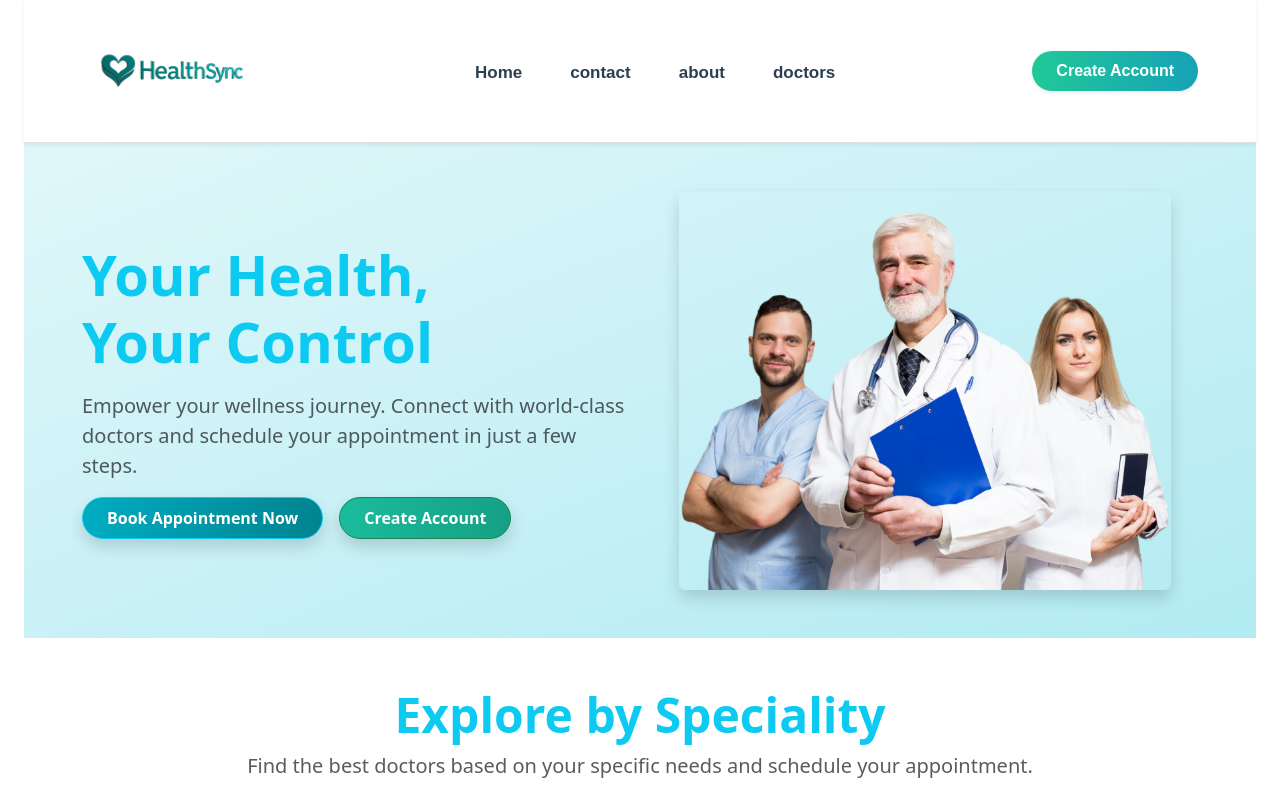
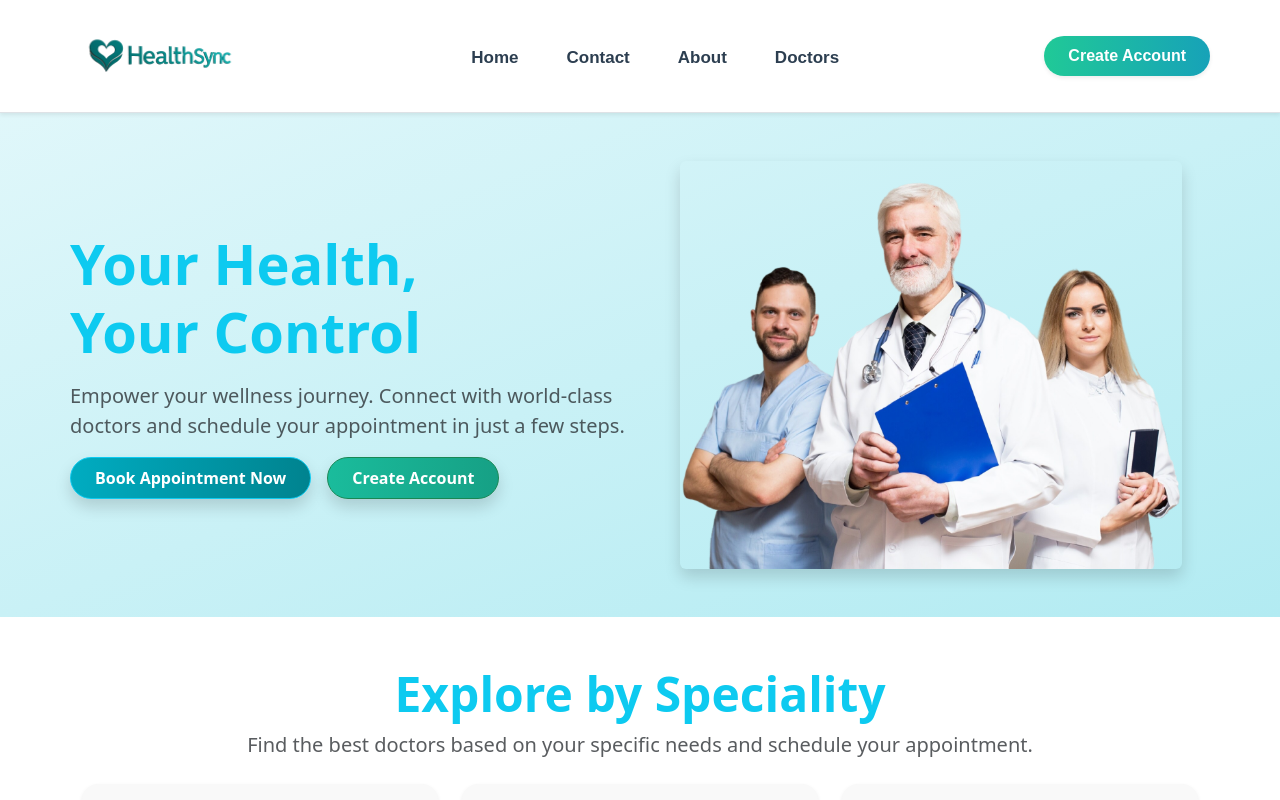
Before and after one commit to Infra-Ninjas/Front-End, a React (Vite) app: page / in a window 1280 px wide. Shown: the top 800 px of the page. Built offline with nearby package versions, Linux system fonts and the light colour scheme.

Commit message:
docker image

```diff
--- a/src/App.jsx
+++ b/src/App.jsx
@@ -16,7 +16,7 @@ import AppProvider from "./contexts/AppContext"; // Import AppProvider for globa
 const App = () => {
   return (
     <AppProvider> {/* Wrapping the entire app with AppProvider */}
-      <div className="mx-4 sm:mx-[10%]">
+      <div className="sm:mx-[10%]">
         <Navbar /> {/* Navbar at the top of every page */}
         <Routes>
           <Route path="/" element={<Home />} />
--- a/src/components/Banner.jsx
+++ b/src/components/Banner.jsx
@@ -6,7 +6,7 @@ function Banner() {
   const navigate = useNavigate();
 
   return (
-    <div className="container my-4">
+    <div className="container px-0 my-4">
       <div className="row align-items-center bg-white p-5 shadow-sm rounded">
         {/* Left Side - Text */}
         <div className="col-md-6">
--- a/src/components/Header.jsx
+++ b/src/components/Header.jsx
@@ -12,7 +12,7 @@ const Header = () => {
         background: "linear-gradient(to bottom right, #E0F7FA, #B2EBF2)",
       }}
     >
-      <div className="container">
+      <div className="container px-0">
         <div className="row align-items-center">
           {/* Left Side (Text Section) */}
           <div className="col-md-6">
--- a/src/components/Navbar.jsx
+++ b/src/components/Navbar.jsx
@@ -21,11 +21,11 @@ const Navbar = () => {
     <nav
       className="navbar navbar-expand-md navbar-light bg-white border-bottom shadow-sm"
       style={{
-        padding: "15px 0",
+        padding: "unset",
         fontFamily: "'Poppins', sans-serif",
       }}
     >
-      <div className="container d-flex justify-content-between align-items-center w-100">
+      <div className="container px-0 d-flex justify-content-between align-items-center w-100">
         {/* Logo */}
         <NavLink to="/" className="navbar-brand">
           <img
@@ -36,7 +36,9 @@ const Navbar = () => {
               width: "180px",
               transition: "transform 0.3s ease",
             }}
-            onMouseEnter={(e) => (e.currentTarget.style.transform = "scale(1.05)")}
+            onMouseEnter={(e) =>
+              (e.currentTarget.style.transform = "scale(1.05)")
+            }
             onMouseLeave={(e) => (e.currentTarget.style.transform = "scale(1)")}
           />
         </NavLink>
@@ -54,7 +56,9 @@ const Navbar = () => {
 
         {/* Navigation Menu - Centered */}
         <div
-          className={`collapse navbar-collapse ${showMenu ? "show" : ""} justify-content-center`}
+          className={`collapse navbar-collapse ${
+            showMenu ? "show" : ""
+          } justify-content-center`}
         >
           <ul className="navbar-nav text-center">
             {["/", "/contact", "/about", "/doctors"].map((path, index) => (
@@ -70,10 +74,19 @@ const Navbar = () => {
                     position: "relative",
                     paddingBottom: "5px",
                   }}
-                  onMouseEnter={(e) => (e.currentTarget.style.color = "#17a2b8")}
-                  onMouseLeave={(e) => (e.currentTarget.style.color = "#2c3e50")}
+                  onMouseEnter={(e) =>
+                    (e.currentTarget.style.color = "#17a2b8")
+                  }
+                  onMouseLeave={(e) =>
+                    (e.currentTarget.style.color = "#2c3e50")
+                  }
                 >
-                  {path === "/" ? "Home" : path.replace("/", "").replace(/-/g, " ")}
+                  {path === "/"
+                    ? "Home"
+                    : path
+                        .replace("/", "")
+                        .replace(/-/g, " ")
+                        .replace(/\b\w/g, (char) => char.toUpperCase())}{" "}
                   <span
                     style={{
                       content: "''",
--- a/vite.config.js
+++ b/vite.config.js
@@ -1,9 +1,13 @@
 import { defineConfig } from "vite";
 import react from "@vitejs/plugin-react";
-import tailwindcss from "@tailwindcss/vite";
 
-// https://vite.dev/config/
+// https://vitejs.dev/config/
 export default defineConfig({
-  plugins: [react(), tailwindcss()],
-  server:{port:5173}
+  plugins: [react()],
+  server: {
+    // Specify the development server port
+    port: 3001,
+  },
+  // Base name of your app
+  base: "/", // Replace this with the subdirectory path if needed
 });
```
Also changed, not shown: 1 other file (tests, documents, lock files or other folders).
